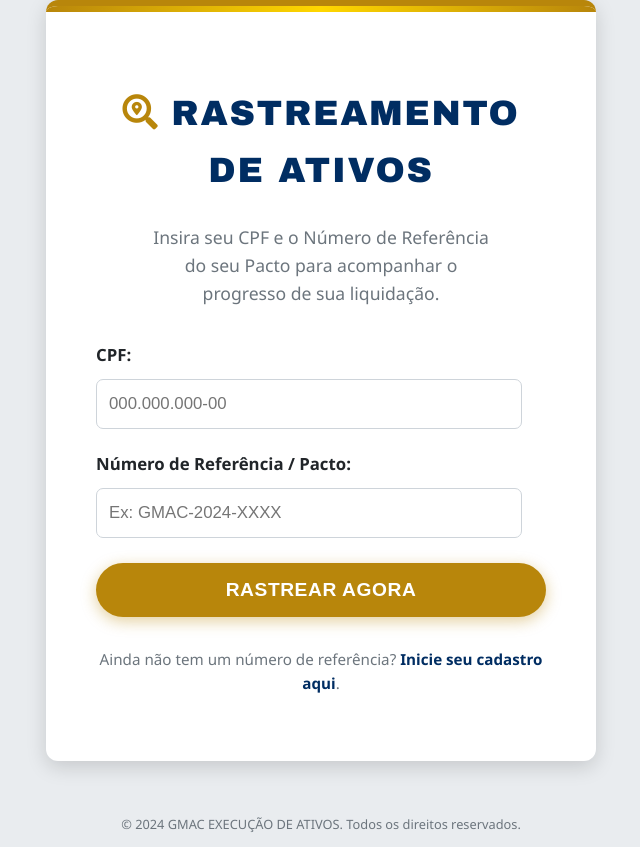
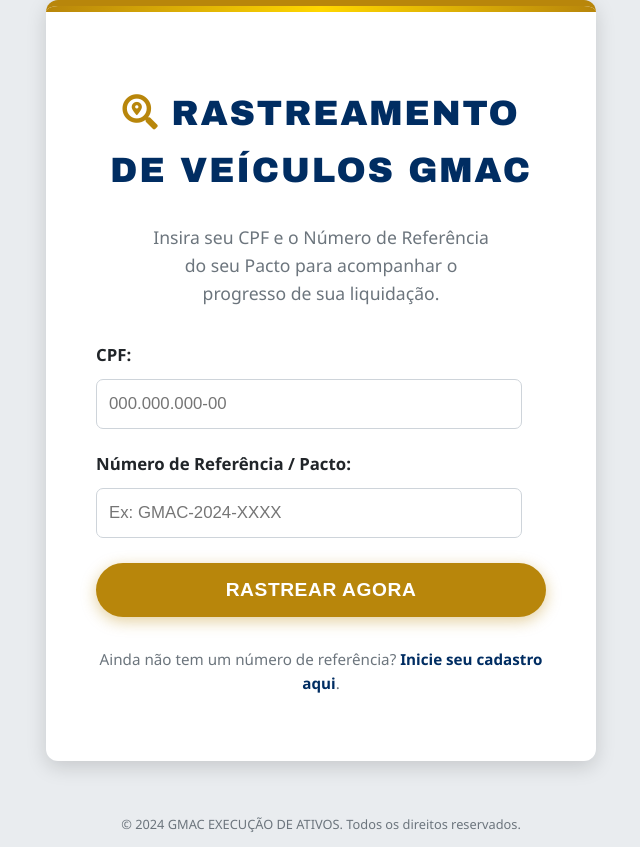
Before and after one commit to gmacleiloes-art/red-line, a plain HTML site: page index.html in a window 1280 px wide. Shown: the whole page, without its empty margins (319-959 px from the left). Drawn offline with Linux system fonts and the light colour scheme.

Commit message:
Atualizar o index.html

```diff
--- a/index.html
+++ b/index.html
@@ -3,8 +3,7 @@
 <head>
     <meta charset="UTF-8">
     <meta name="viewport" content="width=device-width, initial-scale=1.0">
-    <title>GMAC Rastreamento de Veículos Gmac- Login Executivo</title>
-    <meta name="description" content="Área de login executivo para rastreamento de ativos da GMAC Execução de Ativos. Acompanhe o status do seu veículo com exclusividade.">
+    <title>Rastreamento de Veículos GMAC - Login Executivo</title> <meta name="description" content="Área de login executivo para rastreamento de ativos da GMAC Execução de Ativos. Acompanhe o status do seu veículo com exclusividade.">
     <link rel="stylesheet" href="https://cdnjs.cloudflare.com/ajax/libs/font-awesome/5.15.4/css/all.min.css">
     <style>
         /* Variáveis de Cor - TEMA GOLD EXECUTIVO REFINADO */
@@ -180,7 +179,7 @@
 <body>
 
     <div class="login-container">
-        <h2><i class="fas fa-search-location" style="color: var(--cor-destaque-gold); margin-right: 12px;"></i>RASTREAMENTO DE ATIVOS</h2>
+        <h2><i class="fas fa-search-location" style="color: var(--cor-destaque-gold); margin-right: 12px;"></i>RASTREAMENTO DE VEÍCULOS GMAC</h2>
         <p class="subtitulo">Insira seu CPF e o Número de Referência do seu Pacto para acompanhar o progresso de sua liquidação.</p>
 
         <form id="trackingForm" action="#" method="POST">
@@ -204,7 +203,7 @@
         <p>&copy; 2024 GMAC EXECUÇÃO DE ATIVOS. Todos os direitos reservados.</p>
     </footer>
 
-        <script>
+    <script>
         document.getElementById('trackingForm').addEventListener('submit', function(event) {
             event.preventDefault(); // Impede o envio padrão do formulário
 
@@ -212,7 +211,6 @@
             const referencia = document.getElementById('referencia').value;
 
             if (cpf && referencia) {
-                // AQUI ESTÁ A MENSAGEM CORRIGIDA:
                 alert('Rastreamento disponível após o pagamento do valor pendente.');
                 // Opcional: Limpar os campos após o alert
                 // document.getElementById('cpf').value = '';
@@ -222,6 +220,5 @@
             }
         });
     </script>
-
 </body>
 </html>
```
